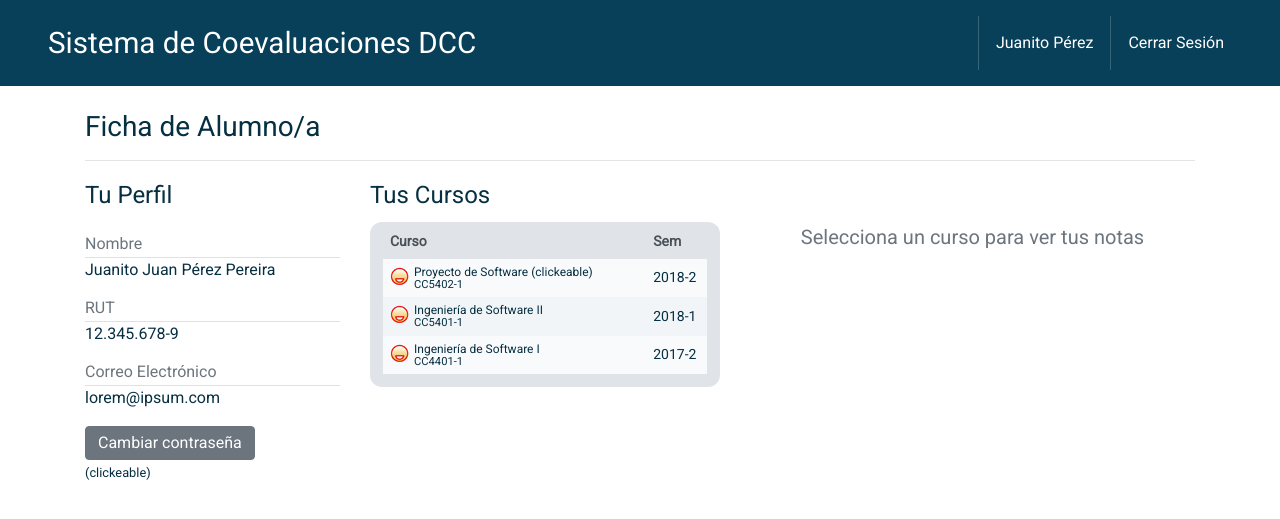
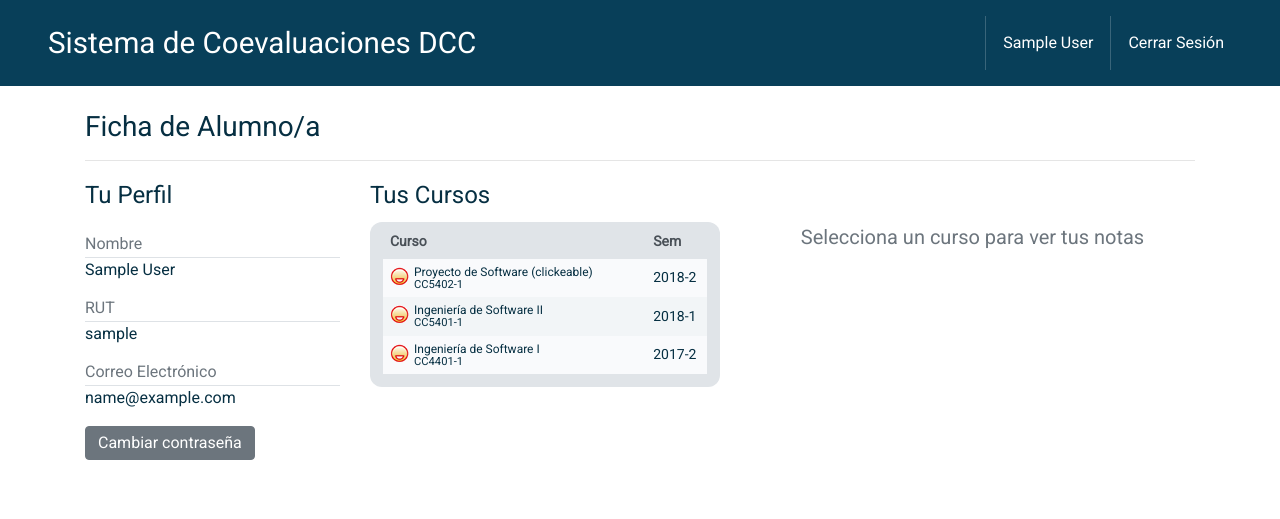
Before and after one commit to DCC-CC4401/2018-2-CompuMundoHiperMegaRed-T4, a Django app: template templates/perfil-vista-dueno.html in a window 1280 px wide. Shown: the top 519 px of the page. Run offline with Django 3.2, Linux system fonts and the light colour scheme; the template is opened without the code that fills it: values that come from a table or form of the project are taken from there, others are empty; tables that the repository leaves empty hold one stand-in row (values such as "Sample post"); some libraries are stand-ins or nearby versions.

Commit message:
Perfil alumno: añadido nombre, rut y correo dependiente del login

```diff
--- a/templates/perfil-vista-dueno.html
+++ b/templates/perfil-vista-dueno.html
@@ -20,7 +20,7 @@
                 <ul class="navbar-nav ml-auto">
                     <li class="divider-vertical"></li>
                     <li class="nav-item">
-                        <a class="nav-link" href="#">Juanito Pérez</a>
+                        <a class="nav-link" href="perfil">{{ usuario.first_name }} {{ usuario.last_name }}</a>
                     </li>
                     <li class="divider-vertical"></li>
                     <li class="nav-item">
@@ -44,13 +44,12 @@
                 <div class="col-md-3 mb-3">
                     <h4 class="d-inline-block mt-1">Tu Perfil</h4>
                     <h6 class="text-muted mt-3 mb-0 pb-1 border-bottom">Nombre</h6>
-                    <span>Juanito Juan Pérez Pereira</span>
+                    <span>{{ usuario.first_name }} {{ usuario.last_name }}</span>
                     <h6 class="text-muted mt-3 mb-0 pb-1 border-bottom">RUT</h6>
-                    <span>12.345.678-9</span>
+                    <span>{{ usuario.username }}</span>
                     <h6 class="text-muted mt-3 mb-0 pb-1 border-bottom">Correo Electrónico</h6>
-                    <span>lorem@ipsum.com</span>
+                    <span>{{ usuario.email }}</span>
                     <button type="button" id="change-pass-btn" class="btn btn-secondary mt-3 d-block" onclick="changePass()">Cambiar contraseña</button>
-                    <span class="small">(clickeable)</span>
                 </div>
                 <!-- FIN Perfil -->
 
```
Also changed, not shown: apps/app1/views.py (+11 -1 lines).
